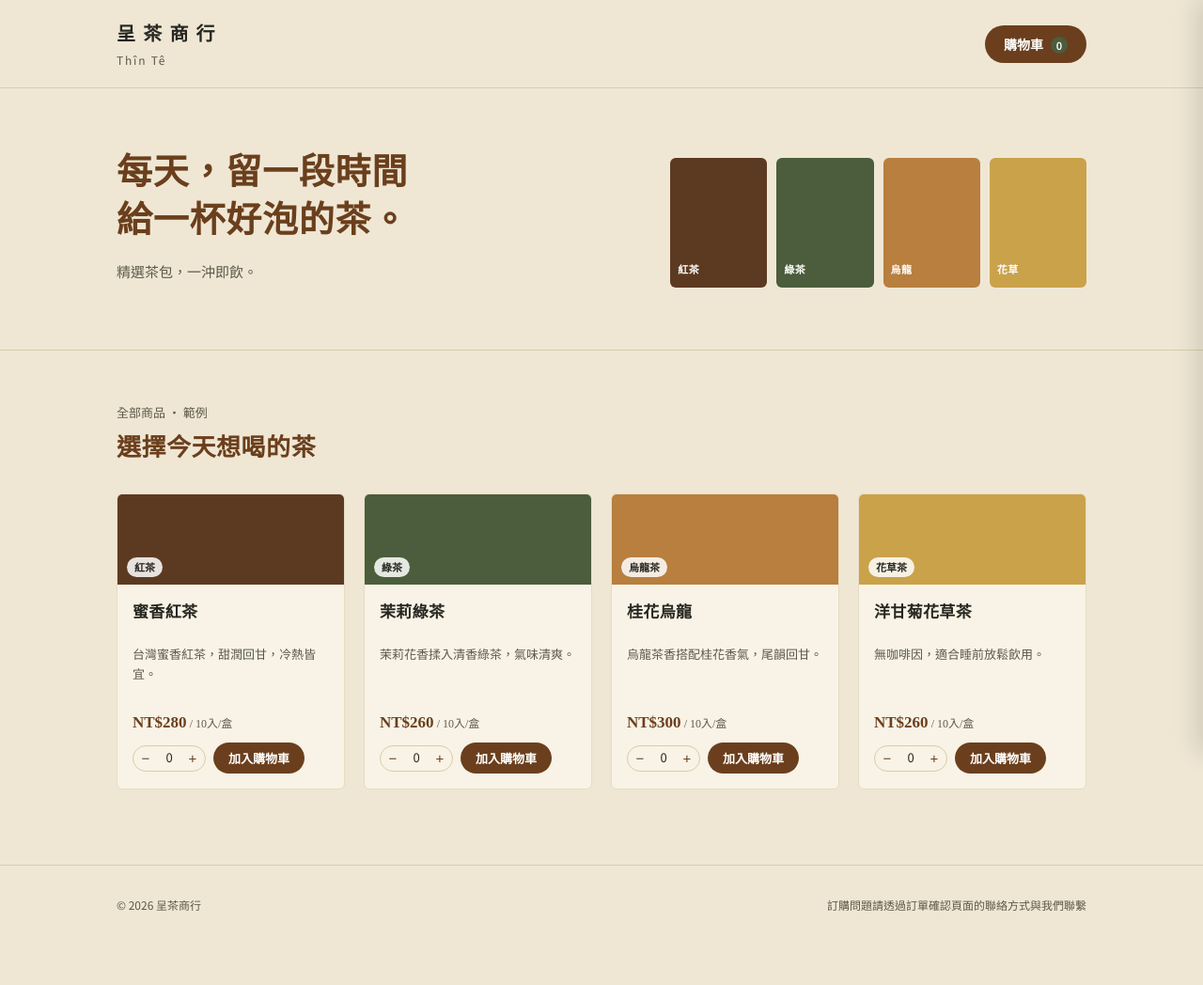
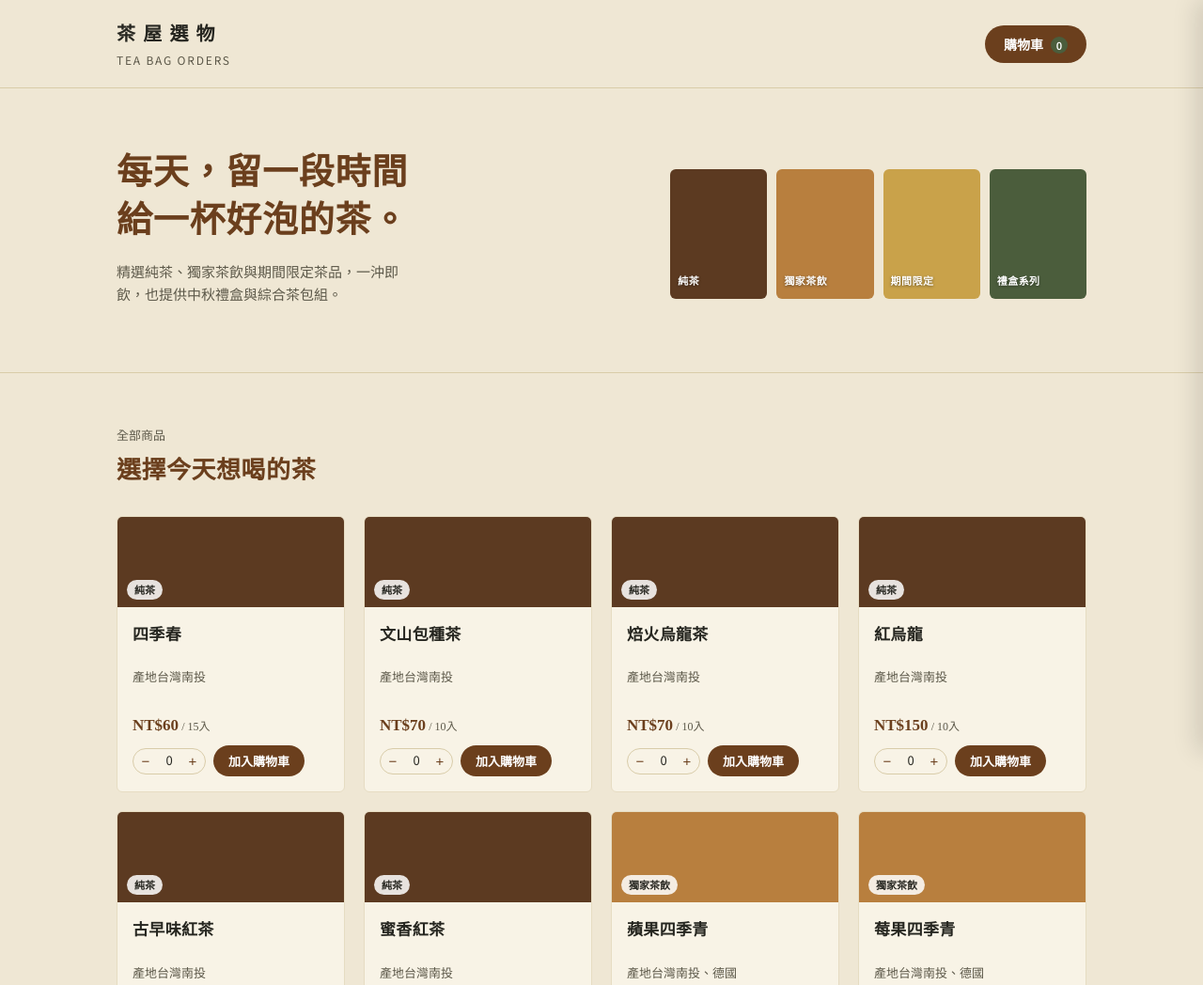
Before and after one commit to sincealan4305-sudo/orderpage, a plain HTML site: page index.html in a window 1280 px wide. Shown: the top 1048 px of the page at 94% size. Before the commit the page ends 1004 px from the top, so only its background shows below. Drawn offline with Linux system fonts and the light colour scheme.

Commit message:
Add files via upload

```diff
--- a/index.html
+++ b/index.html
@@ -95,6 +95,7 @@
     color:#fff;
     font-weight:600;
     letter-spacing:.04em;
+    text-shadow:0 1px 3px rgba(0,0,0,.45);
   }
 
   /* products */
@@ -304,7 +305,7 @@
 
 <header class="site">
   <div class="wrap">
-    <div class="brand">呈 茶 商 行<small>Thîn Tê</small></div>
+    <div class="brand">茶 屋 選 物<small>TEA BAG ORDERS</small></div>
     <button class="cart-btn" id="openCartBtn" type="button">
       購物車<span class="cart-count" id="cartCount">0</span>
     </button>
@@ -315,20 +316,22 @@
   <div class="wrap">
     <div>
       <h1>每天，留一段時間<br>給一杯好泡的茶。</h1>
-      <p class="lede">精選茶包，一沖即飲。</p>
+      <p class="lede">精選純茶、獨家茶飲與期間限定茶品，一沖即飲，也提供中秋禮盒與綜合茶包組。</p>
     </div>
     <div class="swatch-grid" aria-hidden="true">
-      <div class="swatch" style="background:#5c3a21;">紅茶</div>
-      <div class="swatch" style="background:#4b5d3c;">綠茶</div>
-      <div class="swatch" style="background:#b87f3e;">烏龍</div>
-      <div class="swatch" style="background:#c9a24a;">花草</div>
+      <!-- 每個 .swatch 可加上 background-image，例如:
+           style="background:#5c3a21 url('images/category-pure.jpg') center/cover no-repeat;" -->
+      <div class="swatch" style="background:#5c3a21;">純茶</div>
+      <div class="swatch" style="background:#b87f3e;">獨家茶飲</div>
+      <div class="swatch" style="background:#c9a24a;">期間限定</div>
+      <div class="swatch" style="background:#4b5d3c;">禮盒系列</div>
     </div>
   </div>
 </section>
 
 <section class="products">
   <div class="wrap">
-    <div class="section-label">全部商品 · 範例</div>
+    <div class="section-label">全部商品</div>
     <h2>選擇今天想喝的茶</h2>
     <div class="grid" id="productGrid"></div>
   </div>
@@ -336,7 +339,7 @@
 
 <footer>
   <div class="wrap">
-    <span>© 2026 呈茶商行</span>
+    <span>© 2026 茶屋選物（範例站）</span>
     <span>訂購問題請透過訂單確認頁面的聯絡方式與我們聯繫</span>
   </div>
 </footer>
@@ -447,12 +450,27 @@
 </div>
 
 <script>
-/* ---------- 範例商品資料：正式上線前請替換 ---------- */
+/* ---------- 商品資料 ---------- */
+/* img：填入照片網址或相對路徑（例如 images/tea-01.jpg）。留空則維持原本色塊。 */
 const PRODUCTS = [
-  { id:'tb-black-honey', name:'蜜香紅茶', type:'紅茶', note:'台灣蜜香紅茶，甜潤回甘，冷熱皆宜。', price:280, unit:'10入/盒', color:'#5c3a21' },
-  { id:'tb-green-jasmine', name:'茉莉綠茶', type:'綠茶', note:'茉莉花香揉入清香綠茶，氣味清爽。', price:260, unit:'10入/盒', color:'#4b5d3c' },
-  { id:'tb-oolong-osmanthus', name:'桂花烏龍', type:'烏龍茶', note:'烏龍茶香搭配桂花香氣，尾韻回甘。', price:300, unit:'10入/盒', color:'#b87f3e' },
-  { id:'tb-herbal-chamomile', name:'洋甘菊花草茶', type:'花草茶', note:'無咖啡因，適合睡前放鬆飲用。', price:260, unit:'10入/盒', color:'#c9a24a' },
+  { id:'tea-01', name:'四季春', type:'純茶', note:'產地台灣南投', price:60, unit:'15入', color:'#5c3a21', img:'' },
+  { id:'tea-02', name:'文山包種茶', type:'純茶', note:'產地台灣南投', price:70, unit:'10入', color:'#5c3a21', img:'' },
+  { id:'tea-03', name:'焙火烏龍茶', type:'純茶', note:'產地台灣南投', price:70, unit:'10入', color:'#5c3a21', img:'' },
+  { id:'tea-04', name:'紅烏龍', type:'純茶', note:'產地台灣南投', price:150, unit:'10入', color:'#5c3a21', img:'' },
+  { id:'tea-05', name:'古早味紅茶', type:'純茶', note:'產地台灣南投', price:60, unit:'10入', color:'#5c3a21', img:'' },
+  { id:'tea-06', name:'蜜香紅茶', type:'純茶', note:'產地台灣南投', price:70, unit:'10入', color:'#5c3a21', img:'' },
+  { id:'tea-07', name:'蘋果四季青', type:'獨家茶飲', note:'產地台灣南投、德國', price:80, unit:'10入', color:'#b87f3e', img:'' },
+  { id:'tea-08', name:'莓果四季青', type:'獨家茶飲', note:'產地台灣南投、德國', price:80, unit:'10入', color:'#b87f3e', img:'' },
+  { id:'tea-09', name:'黑醋栗果茶', type:'獨家茶飲', note:'產地德國', price:90, unit:'10入', color:'#b87f3e', img:'' },
+  { id:'tea-10', name:'玫瑰蜜桃茶', type:'獨家茶飲', note:'產地德國', price:90, unit:'10入', color:'#b87f3e', img:'' },
+  { id:'tea-11', name:'香甜蘋果茶', type:'獨家茶飲', note:'產地德國', price:90, unit:'10入', color:'#b87f3e', img:'' },
+  { id:'tea-12', name:'綜合莓果茶', type:'獨家茶飲', note:'產地德國', price:90, unit:'10入', color:'#b87f3e', img:'' },
+  { id:'tea-13', name:'蘋果養顏茶', type:'期間限定', note:'產地中國、德國、台灣', price:125, unit:'8入', color:'#c9a24a', img:'' },
+  { id:'tea-14', name:'玫瑰白桃果乾茶', type:'期間限定', note:'產地伊朗、德國', price:150, unit:'8入', color:'#c9a24a', img:'' },
+  { id:'tea-15', name:'紅茶餅乾', type:'期間限定', note:'產地台灣', price:10, unit:'1入', color:'#c9a24a', img:'' },
+  { id:'tea-16', name:'伯爵沙不列', type:'期間限定', note:'產地台灣', price:7, unit:'1入', color:'#c9a24a', img:'' },
+  { id:'tea-17', name:'中秋禮盒', type:'禮盒系列', note:'紅茶餅乾*5片+伯爵沙不列*5片+蘋果養顏茶*5包+綜合莓果茶*5包', price:320, unit:'1盒', color:'#4b5d3c', img:'' },
+  { id:'tea-18', name:'綜合茶包組', type:'禮盒系列', note:'所有茶品各1包，共14包', price:180, unit:'1盒', color:'#4b5d3c', img:'' },
 ];
 
 /* ---------- 請替換成你部署好的 GAS Web App URL ---------- */
@@ -467,7 +485,7 @@ function renderProducts(){
   const grid = document.getElementById('productGrid');
   grid.innerHTML = PRODUCTS.map(p => `
     <div class="product-card">
-      <div class="swatch-top" style="background:${p.color};">
+      <div class="swatch-top" style="background:${p.color}${p.img ? ` url('${p.img}') center/cover no-repeat` : ''};">
         <span class="tag">${p.type}</span>
       </div>
       <div class="product-body">
@@ -533,7 +551,7 @@ function renderCart(){
     ? '<div class="empty-cart">購物車是空的，先去挑幾包茶吧。</div>'
     : items.map(i => `
       <div class="cart-item">
-        <div class="swatch-mini" style="background:${i.color};"></div>
+        <div class="swatch-mini" style="background:${i.color}${i.img ? ` url('${i.img}') center/cover no-repeat` : ''};"></div>
         <div class="ci-body">
           <h4>${i.name}</h4>
           <div class="ci-meta">
```
